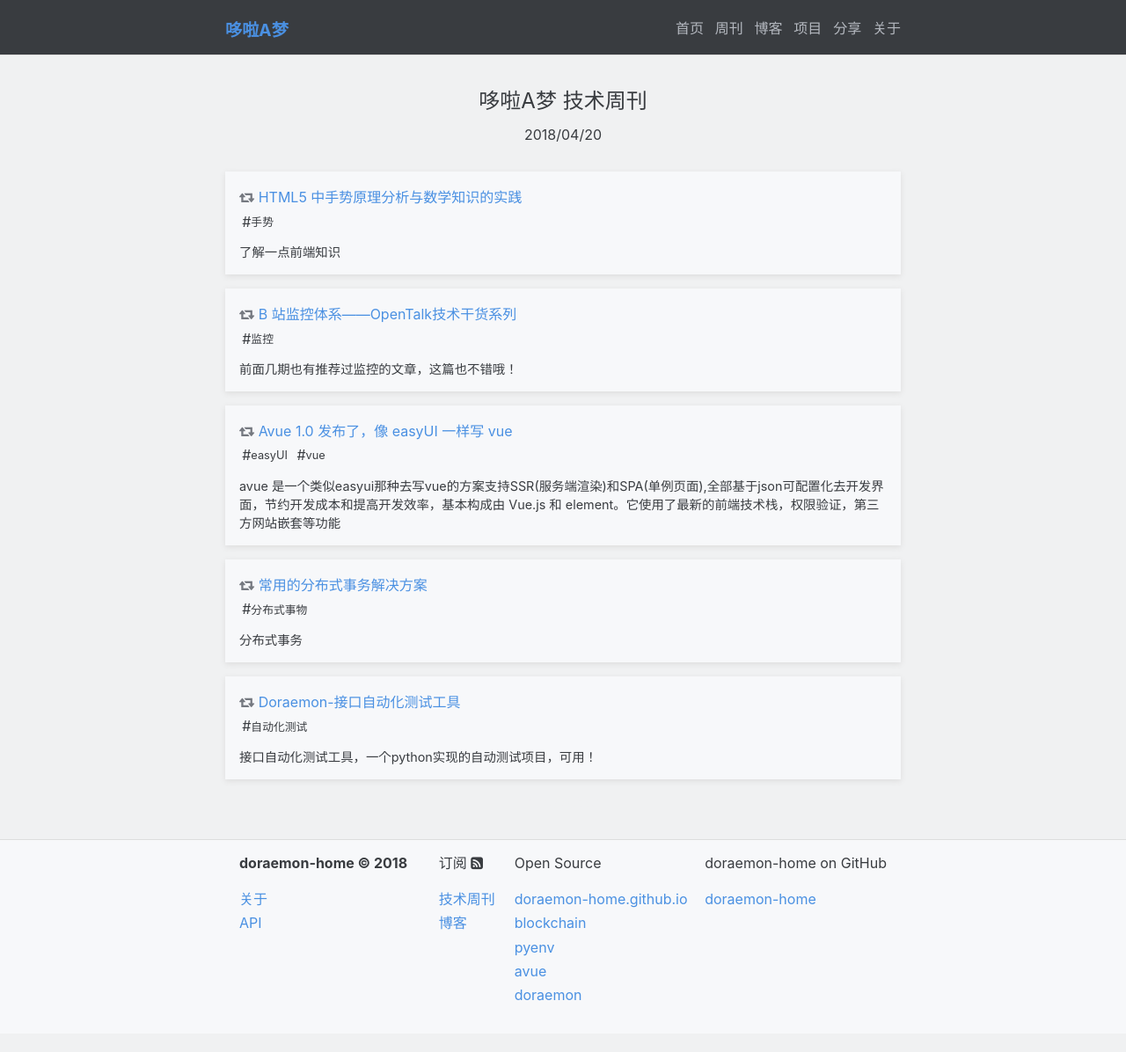
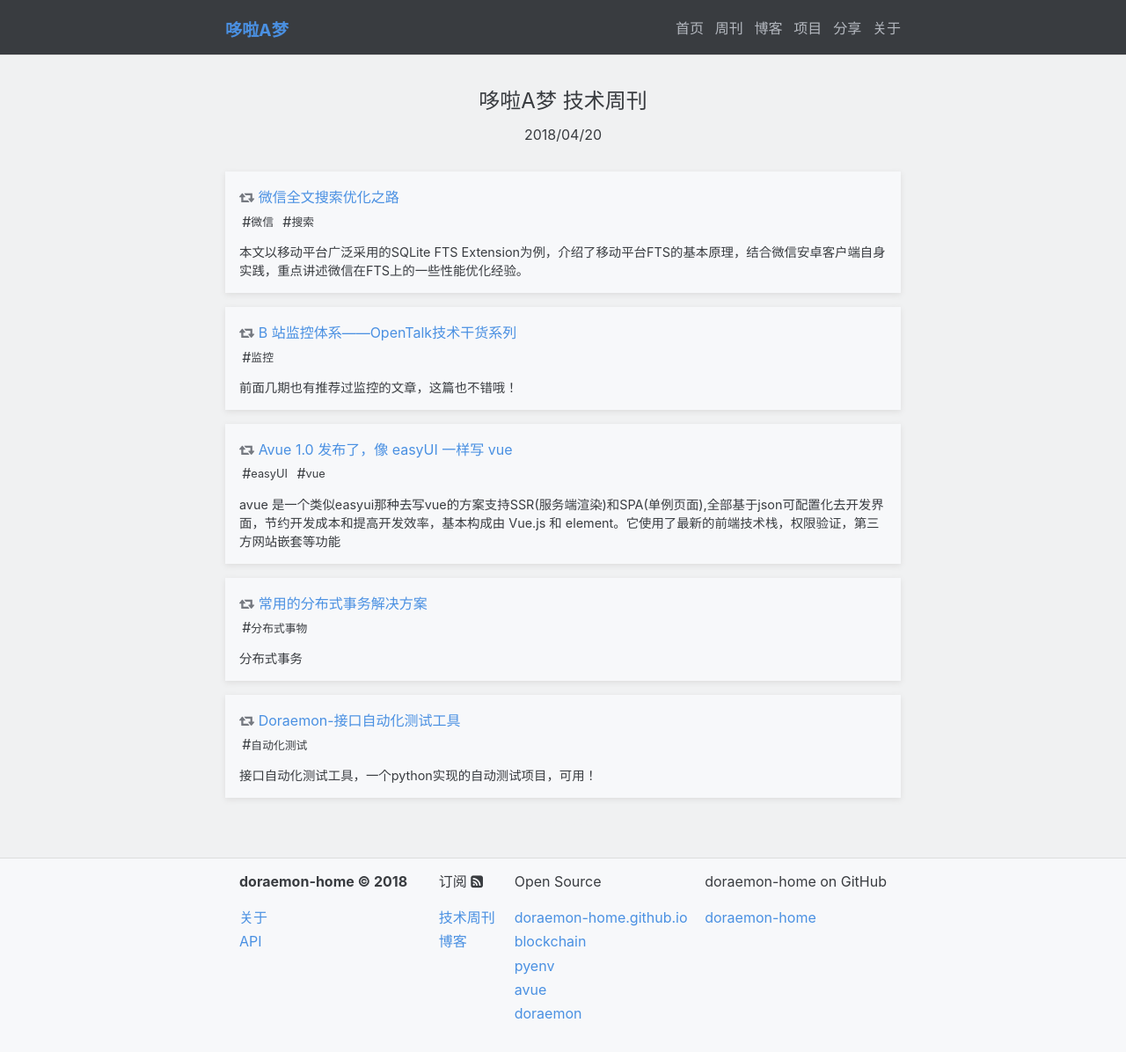
Before and after one commit to doraemon-home/doraemon-home.github.io, a Jekyll site: the page built from _weekly/2018-04-20-weekly.md, in a window 1280 px wide. Shown: the whole page at 88% size. Built offline with Jekyll 4.4.1, drawn with Linux system fonts in a browser that asks for light colours; before the commit the page ends 1175 px from its top, so only the background shows below that.

Commit message:
auto commit by robot

```diff
--- a/_weekly/2018-04-20-weekly.md
+++ b/_weekly/2018-04-20-weekly.md
@@ -1,10 +1,10 @@
 ---
 articles:
-  - title:    "HTML5 中手势原理分析与数学知识的实践"
-    link:     "https://segmentfault.com/a/1190000010511484"
-    comment:  "了解一点前端知识"
+  - title:    "微信全文搜索优化之路"
+    link:     "https://mp.weixin.qq.com/s?__biz=MzAwNDY1ODY2OQ==&mid=2649286786&idx=1&sn=338a1c65b54a2305d00154217b302033"
+    comment:  "本文以移动平台广泛采用的SQLite FTS Extension为例，介绍了移动平台FTS的基本原理，结合微信安卓客户端自身实践，重点讲述微信在FTS上的一些性能优化经验。"
     referrer: "leunggeorge"
-    tags:    ["手势"]
+    tags:    ["微信", "搜索"]
   - title:    "B 站监控体系——OpenTalk技术干货系列"
     link:     "https://juejin.im/entry/5ab3167b6fb9a028d04356b2?utm_source=gold_browser_extension"
     comment:  "前面几期也有推荐过监控的文章，这篇也不错哦！"
```
